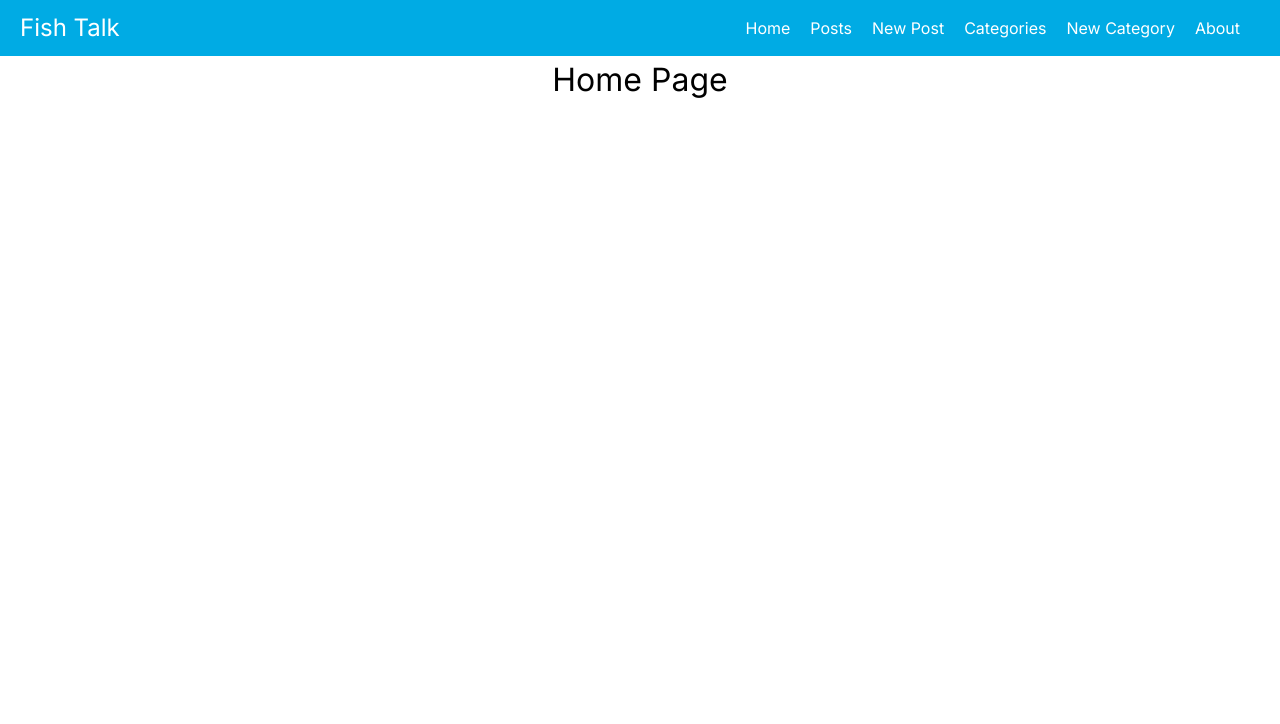
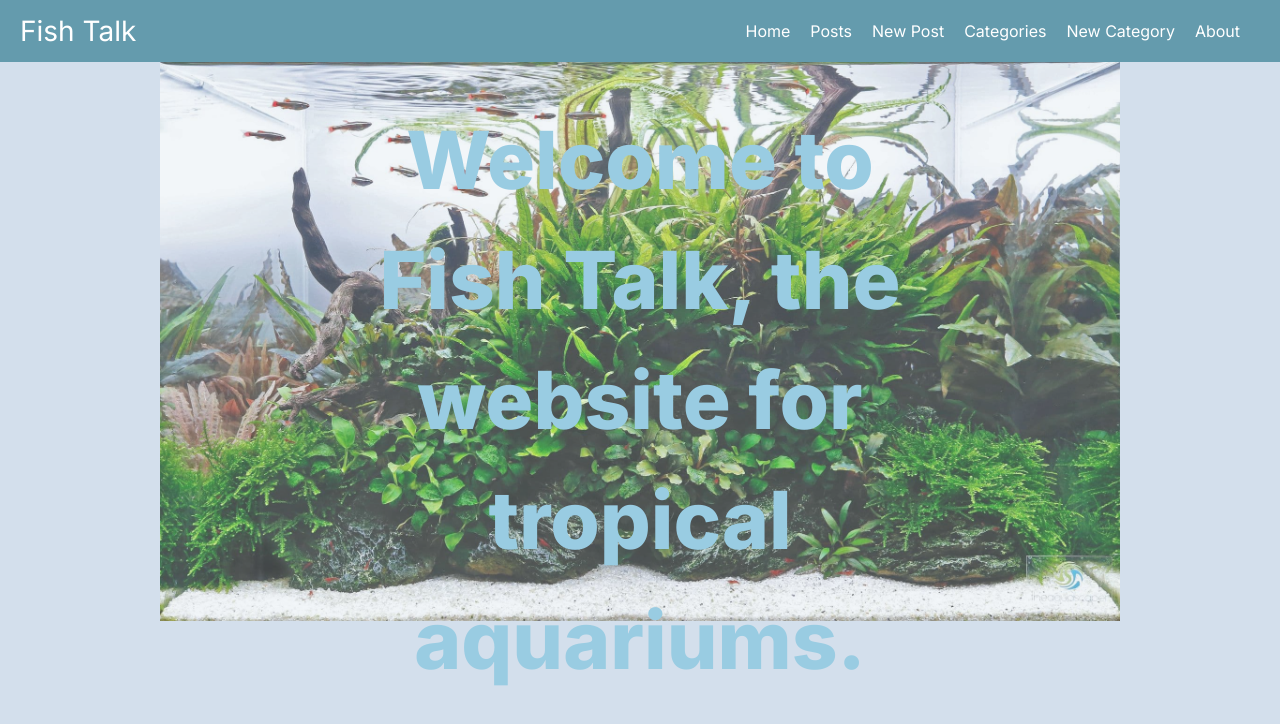
Before and after one commit to gabaal/Fish-Talk, a Next.js app: page / in a window 1280 px wide. Shown: the top 724 px of the page. Built offline with nearby package versions, Linux system fonts and the light colour scheme.

Commit message:
Basic css complete.

```diff
--- a/src/app/categories/addcategory/page.jsx
+++ b/src/app/categories/addcategory/page.jsx
@@ -22,8 +22,8 @@ export default function NewCategoryPage() {
     <div>
       <h1>Add a category</h1>
     <form action={handleSaveCategory} className="form">
-      <label htmlFor="category" className="label">Category name</label>
-      <input id="category" name="category" type="text" className="input" required/>
+      <label htmlFor="category" className="label"></label>
+      <input id="category" name="category" type="text" className="input" placeholder="Category name" required/>
       <button type="submit" className="button">Add Category</button>
       <Link className = "button" href="/categories">Back to Categories</Link>
     </form>
--- a/src/app/categories/page.jsx
+++ b/src/app/categories/page.jsx
@@ -9,7 +9,7 @@ export default async function Categories() {
   `;
 
   return (
-    <div className="container">
+    <div>
       <h1 className="title">Categories</h1>
       <ul className= "postList">
         {categories.rows.map((category) => (
--- a/src/app/globals.css
+++ b/src/app/globals.css
@@ -9,6 +9,7 @@ html, body {
   box-sizing: border-box;
   align-items: center;
   text-align: center;
+  background-color: #d3dfec
 }
 
 h1 {
@@ -20,6 +21,7 @@ h2 {
   font-size:26px;
   margin-bottom: 10px;
   margin-top: 10px;
+  text-align: center;
 }
 
 p {
@@ -47,7 +49,7 @@ a.button {
 }
 
 .header {
-  background-color: #00ABE4;
+  background-color: #649bad;
   color: #fff;
   padding: 10px 0;
   max-width: 2000px;
@@ -55,7 +57,7 @@ a.button {
 
 
 .logo {
-  font-size: 1.5rem;
+  font-size: 1.75rem;
 }
 
 .navbar {
@@ -77,7 +79,28 @@ a.button {
 .main {
   padding: 20px;
 }
+.background-container {
+  display: block;
+  width:75%;
+  margin:auto;
+  justify-content: center;
+  align-items: center;
+  object-fit: scale-down;
+  max-height:95vh;
+  opacity: 0.7;
+}
 
+.overlay-text {
+  position: absolute;
+  top: 50%;
+  left: 50%;
+  transform: translate(-50%, -50%);
+  z-index: 1;
+  color: #99cce2;
+  font-weight: 800;
+  text-align: center;
+  font-size: 5rem;
+}
 
  .navContainer {
   display: flex;
@@ -86,11 +109,6 @@ a.button {
   padding: 0 20px;
  }
 
-
-/* .title {
-  font-size: 32px;
-  margin-bottom: 20px;
-} */
 
 .form {
   max-width: 600px;
@@ -128,3 +146,11 @@ a.button {
 .nav-link:hover {
   text-decoration: underline;
 }
+
+/* .container {
+  height: 92vh;
+  width: 100wh;
+  background-color: #c9d3dd;
+  align-self: center;
+  margin-left: 50px
+} */
--- a/src/app/page.js
+++ b/src/app/page.js
@@ -2,6 +2,9 @@
 
 export default function Home() {
   return (
-    <h1>Home Page</h1>
+    <div>
+    <img src="/aquarium.jpg" placeholder="blur" className="background-container"></img>
+    <h1 className="overlay-text">Welcome to Fish Talk, the website for tropical aquariums.</h1>
+    </div>
   );
 }
--- a/src/app/posts/[id]/comments/page.jsx
+++ b/src/app/posts/[id]/comments/page.jsx
@@ -24,8 +24,8 @@ export default function NewCommentPage({ params }) {
     <div>
       <h1>Add a Comment</h1>
     <form action={handleSaveComment} className="form">
-      <label htmlFor="comment" className="label">Comment</label>
-      <input id="comment" name="comment" type="text" className="input" required/>
+      <label htmlFor="comment" className="label"></label>
+      <input id="comment" name="comment" type="text" className="input" placeholder="Comment" required/>
       <button type="submit" className="button">Add Comment</button>
       <Link className="button" href={`/posts/${params.id}`}>Back to Post</Link>
     </form>
--- a/src/app/posts/addPost/page.jsx
+++ b/src/app/posts/addPost/page.jsx
@@ -23,10 +23,10 @@ export default function NewPostPage() {
     <div>
     <h1 className="title">Add a new post</h1>
     <form action={handleSavePost} className="form">
-      <label htmlFor="title" className="label">Title</label>
-      <input id="title" name="title" type="text" className="input" required/>
-      <label htmlFor="content" className="label">Content</label>
-      <input id="content" name="content" type="text" className="input" required/>
+      <label htmlFor="title" className="label"></label>
+      <input id="title" name="title" type="text" className="input" placeholder="Post title" required/>
+      <label htmlFor="content" className="label"></label>
+      <input id="content" name="content" type="text" className="input" placeholder="Post content" required/>
       <button type="submit" className="button">Add Post</button>
       <Link className = "button" href="/posts">Back to Posts</Link>
     </form>
--- a/src/app/posts/page.jsx
+++ b/src/app/posts/page.jsx
@@ -13,11 +13,12 @@ export default async function Posts({ searchParams}) {
   }
 
   return (
-    <div className="container">
+    <div>
       <h1 className="title">Posts</h1>
       <Link className="button" href="/posts?sort=asc">Sort ascending</Link><Link className="button" href="/posts?sort=desc">
         Sort descending
       </Link>
+      <Link  className="button" href="/posts/addPost">New Post</Link>
       <ul className="postList">
         {posts.rows.map((post) => (
           <div key={post.post_id} className="postItem">
```
Also changed, not shown: public/aquarium.jpg (added), public/home1.jpg (added).
